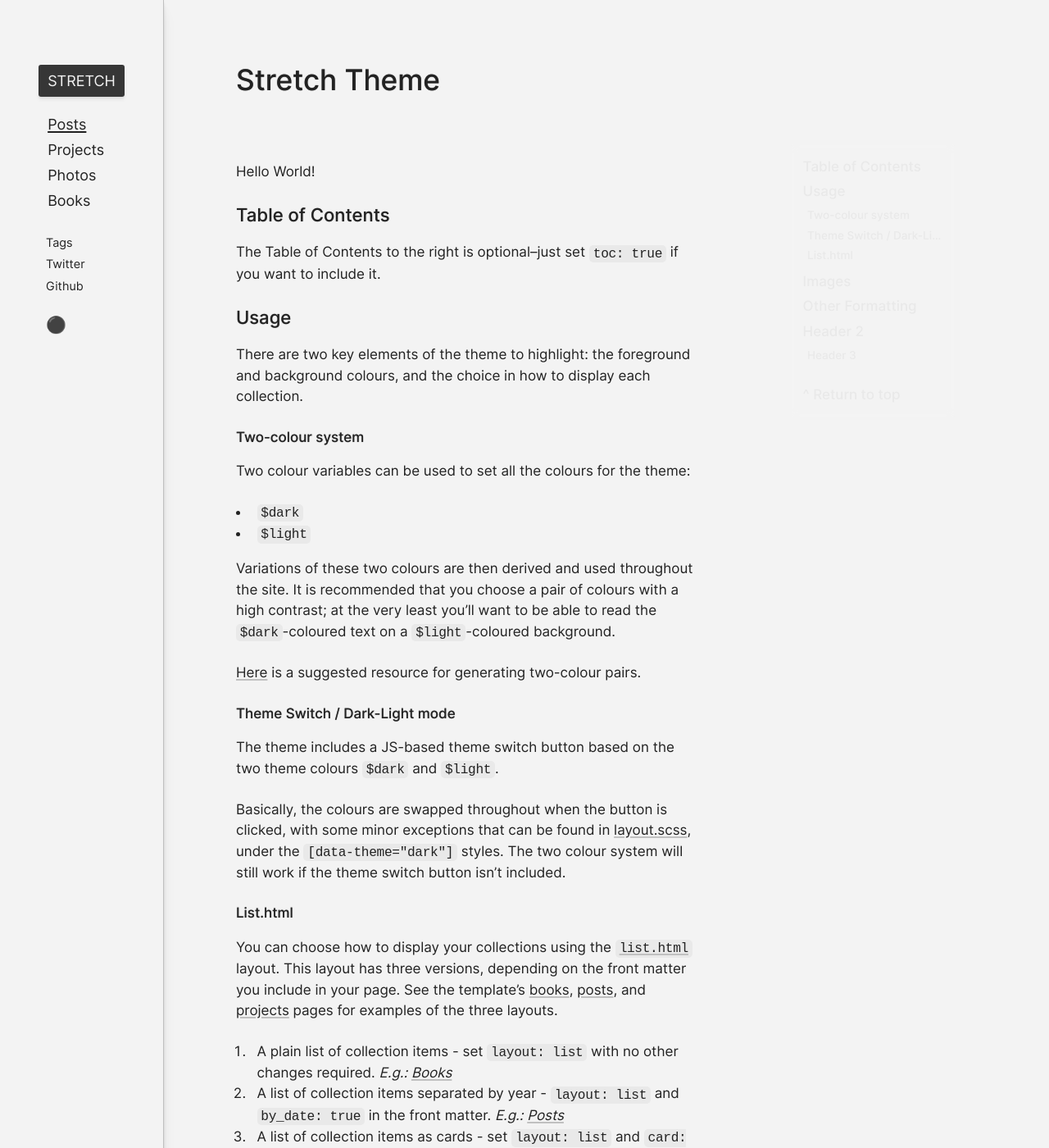
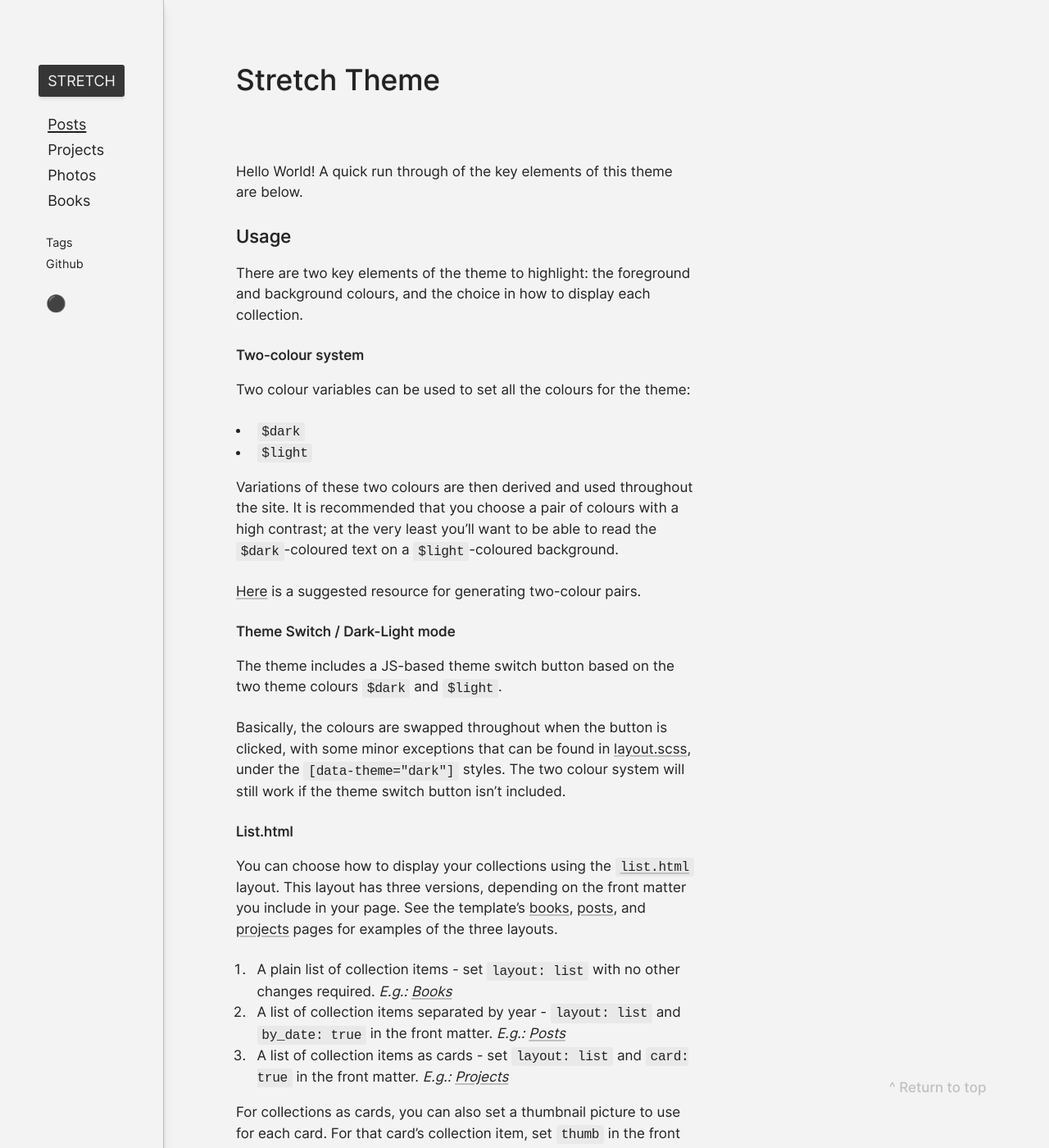
Before and after one commit to penborter/stretch, a Jekyll site: the page built from _posts/2023-01-01-Stretch-Theme.md, in a window 1280 px wide and 1400 px high. Shown: the whole window at 82% size. Built offline with Jekyll 4.4.1, drawn with Linux system fonts in a browser that asks for light colours; some of the changed text lies outside the part shown.

Commit message:
JS nav for galleries; update theme readme

````diff
--- a/_config.yml
+++ b/_config.yml
@@ -1,6 +1,6 @@
 # 1. Site Details
 site: Stretch
-url: https://ben.report
+url: https://stretch.ben.report
 title: Stretch theme
 description: "A simple, flexible Jekyll theme."
 
@@ -34,7 +34,7 @@ markdown: kramdown
 # 5. Jekyll settings
 sass:
   style: compressed
-timezone: Australia/Sydney #AEST FTW
+timezone: Australia/Sydney
 
 defaults:
   -
@@ -97,7 +97,5 @@ nav_header:
 nav_secondary:
 - title: Tags
   url: /tags
-- title: Twitter
-  url: https://twitter.com/penborter
 - title: Github
   url: https://github.com/penborter/stretch
--- a/_layouts/default.html
+++ b/_layouts/default.html
@@ -15,4 +15,8 @@
 
   {% include theme_switch_js.html %}
 
+  {% if page.url contains "/photos/" %}
+    {% include gallery_nav_js.html %}
+  {% endif %}
+
 </html>
--- a/_layouts/photo.html
+++ b/_layouts/photo.html
@@ -14,7 +14,7 @@ main_columns: col-2
     <div>
       <h1>{{ page.title }}</h1>
       {{ content }}
-      <p>There are {{ gallery_size }} photos in this set. <span class="narrow-remove">Photos scroll horizontally (hold Shift and scroll with a mousewheel).</span>
+      <p>There are {{ gallery_size }} photos in this set. <span class="narrow-remove">Use the arrow keys or scroll horizontally (Shift + scroll with a mousewheel).</span>
     </div>
     {% include footer.html %}
   </div>
--- a/_layouts/post.html
+++ b/_layouts/post.html
@@ -19,6 +19,6 @@ layout: default
 {% if page.toc == true %}
   <div class="toc narrow-remove">
     {% include toc.html html=content h_min=2 %}
-    <a href="#"> ^ Return to top</a>
+    <a href="#" class="toc-return"> ^ Return to top</a>
   </div>
 {% endif%}
--- a/_posts/2022-12-31-Stretch-Theme.md
+++ b/_posts/2023-01-01-Stretch-Theme.md
@@ -7,11 +7,7 @@ toc: true
 
 # Stretch Theme
 
-Hello World!
-
-## Table of Contents
-
-The Table of Contents to the right is optional–just set `toc: true` if you want to include it.
+Hello World! A quick run through of the key elements of this theme are below.
 
 ## Usage
 
@@ -44,9 +40,21 @@ You can choose how to display your collections using the [`list.html`](https://g
 
 For collections as cards, you can also set a thumbnail picture to use for each card. For that card's collection item, set `thumb` in the front matter to the desired url. Check out the sample gallery and `example.md` for an example.
 
+### Page TOC
+
+The Table of Contents at the bottom right is optional––just set `toc: true` in a page's front matter if you want to include it. It will display all headings H2 and below.
+
 ## Images
 
-The theme includes a `picture.html` file in the `_includes` folder for any photos you want to add. The usage is described in the [includes file on Github](https://github.com/penborter/stretch/blob/main/_includes/picture.html). Images added this way can come in two sizes: normal (default), and wide which overflows the sidebar by default. Wide images' overflow amount is set by the `$pic-wide` variable in [`layout.scss`](https://github.com/penborter/stretch-theme/blob/main/_sass/layout.scss).
+### Photo Layout
+
+The `photo.html` layout allow you to make a horizontally-scrolling gallery of photos. An example can be found [here](https://stretch.ben.report/photos/example). The photos in the gallery are based on the `photo_id` url provided in the page's front matter, which is matched up with an equivalent entry in the site's `photos.yml` data file. The YAML entry for the set of photos should include all the relevant metadata, like photo file names, URLs, captions, titles, etc.
+
+Also included (via the `default.html` layout) is a small bit of JS that enables navigation through photos by arrow key presses. It can be found in the `_includes` folder, as `gallery_nav_js.html`.
+
+### Inline Images
+
+The theme includes a `picture.html` file in the `_includes` folder for any photos you want to add to posts / pages. The usage is described [within the file](https://github.com/penborter/stretch/blob/main/_includes/picture.html). Images added this way can come in two sizes: normal (default), and wide which overflows the sidebar by default. Wide images' overflow amount is set by the `$pic-wide` variable in [`layout.scss`](https://github.com/penborter/stretch-theme/blob/main/_sass/layout.scss).
 
 {% include picture.html
    file="stretching.png"
@@ -55,11 +63,11 @@ The theme includes a `picture.html` file in the `_includes` folder for any photo
 
 ## Other Formatting
 
-Other formatting examples are below, starting with a blockquote from the *Kama Sutra*.
+Below are a quick set of example components, to highlight the base theme formatting.
 
 > If variety is sought in all the arts and amusements, such as archery and others, how much more should it be sought after in the art of love.
 
-You can also use the [`quote.html`](https://github.com/penborter/stretch-theme/blob/main/_includes/quote.html) includes file, which also takes the author, title and even link to all be included and formatted within the blockquote.
+More complete blockquotes can also be made using the [`quote.html`](https://github.com/penborter/stretch-theme/blob/main/_includes/quote.html) includes element, which takes the author, title and even link to all be included and formatted within the blockquote.
 
 {% include quote.html
 content="We need more variety on the web. We need more people creating their own spaces on the web. Spaces that they own, spaces that they control. Spaces where they can share their creativity, personality, voice, experience, knowledge, skills. So if you feel that the web is getting boring, commodified and homogeneous, if you feel that the web is controlled by a handful of large corporations, this is one way that you can make a bit of a difference."
@@ -68,7 +76,7 @@ author="Marko Saric" title="How You Can Help Keep Blogging Alive"
 link="https://markosaric.com/keep-blogging-alive/#more-28884"
 %}
 
-Inline code blocks are shown above, and below is a code block.
+Inline code elements are shown throughout this post; below is a code block. Note that by default, code blocks do not change colour with the theme switch button.
 
 ```python
 # And here is a code block, using Python.
@@ -80,7 +88,8 @@ def doubleSize(fontSize):
 h1FontSize = doubleSize(16)
 ```
 
+H1 elements are used in this theme only for the initial page title, after which H2 and H3 elements are used. If you need more than three levels of headings, you're on your own. You might have noticed as well that H1 elements, by default, will not show up in the table of contents.
+
 # Header 1
 ## Header 2
 ### Header 3
-More than three levels of headings is too many––go back up to level 3.
--- a/_sass/layout.scss
+++ b/_sass/layout.scss
@@ -223,6 +223,7 @@ nav {
 
     &:hover {
       text-decoration: none;
+      background: var(--fg-accent-1);
     }
   }
 
@@ -357,10 +358,12 @@ blockquote {
   background: var(--bg-accent-2);
   margin: 1.2em 0;
   padding: 1em 1em 1.1em 1em;
+  border-radius: 3px;
 
-  border-top: 1px solid var(--bg-accent-1);
+  //border-top: 1px solid var(--bg-accent-1);
   box-shadow: 0 2px 2px var(--shadow-color),
-               0 4px 4px var(--shadow-color);
+               0 4px 4px var(--shadow-color),
+               0 8px 8px var(--shadow-color);
 
   font-size: 0.9em;
   line-height: 1.5;
@@ -380,6 +383,12 @@ blockquote {
   border-radius: 5px;
   padding: 0.1em 0.3em;
   background-color: var(--bg-accent-2);
+}
+
+.highlighter-rouge {
+  margin-bottom: 2em;
+  border-radius: 3px;
+  border: 1px solid transparent;
 }
 
 .highlight {
@@ -559,37 +568,37 @@ tr:nth-child(even) {
 // Table of Contents
 
 .toc {
-  position: sticky;
-  top: 4em;
-  grid-column: 3;
-  height: fit-content;
-  width: fit-content;
-  margin: auto;
-  margin-top: 11rem;
-  backdrop-filter: blur(5px);
-  padding: 0.8em;
-  max-width: 200px;
-  font-weight: 600;
+  position: fixed;
+  bottom: 3em;
+  right: 4em;
+  max-width: calc(100vw - #{$sidebar-width} - #{$content-width}); // leave a buffer if some headings are too long
 
-  border: 1px solid var(--bg);
+  font-weight: 700;
+  font-size: 1em;
+  line-height: 1.7;
+  text-align: right;
+
+  padding: 0.5em;
   border-radius: 3px;
-  background: var(--bg-transparent);
+
+  &:hover {
+    background: var(--bg-transparent);
+    backdrop-filter: blur(5px);
+  }
 
   &:hover * {
-    color: var(--bg-accent-1) !important;
+    color: var(--fg-accent-1) !important;
   }
 
   * {
     padding: 0;
     margin: 0;
-    white-space: nowrap;
-    overflow: hidden;
     text-overflow: ellipsis;
-    color: var(--bg-accent-2);
+    color: transparent;
   }
 
-  h2 {
-    margin-bottom: 0.5em;
+  .toc-return {
+    color: var(--bg-accent-1);
   }
 
   li {
@@ -609,9 +618,11 @@ tr:nth-child(even) {
     margin-bottom: 1em;
 
     ul {
+      font-weight: 400;
       font-size: 0.8em;
-      padding: 0.4em 0 0 0.4em;
-      font-weight: 600;
+      line-height: 1.2;
+      margin-top: 0.3em;
+      margin-bottom: 0.8em;
     }
   }
 }
````
Also changed, not shown: _includes/gallery_nav_js.html (added, +65 -0 lines), _posts/2022-12-31-Happy-New-Year.md (renamed from _posts/2023-01-01-Happy-New-Year.md).
